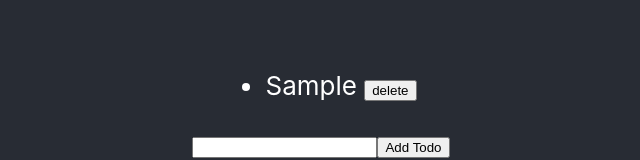
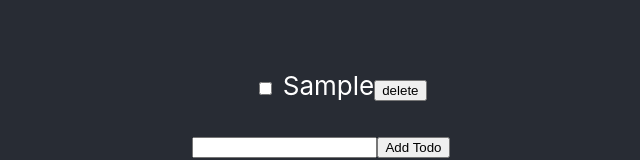
Before and after one commit to AjaySankar/react-todos, a React (Create React App) app: page / in a window 1280 px wide. Both pictures are taken after typing "Sample" into the empty fields and a click on the input "Add Todo". Shown: the part 299-459 px from the top of the page, without its empty margins (319-959 px from the left). Built offline with nearby package versions, Linux system fonts and the light colour scheme.

Commit message:
Added todo complete functionality

```diff
--- a/src/App.css
+++ b/src/App.css
@@ -36,3 +36,7 @@
     transform: rotate(360deg);
   }
 }
+
+ul {
+  list-style: none;
+}
--- a/src/App.js
+++ b/src/App.js
@@ -5,16 +5,28 @@ import TodoForm from './components/TodoForm'
 
 function App() {
   const [todos, addTodos] = useState([])
+
   function addTodo(newTodo) {
     addTodos([...todos, newTodo])
   }
+
   function deleteTodo(todoId) {
     addTodos(todos.filter(({id}) => id !== todoId))
   }
+
+  function toggleCompleted(todoId) {
+    addTodos(todos.map(todo => {
+      if(todo.id === todoId) {
+        return {...todo, ...{'completed': !todo.completed}}
+      }
+      return todo
+    }))
+  }
+
   return (
     <div className="App">
       <header className="App-header">
-        <TodoList todos={todos} deleteTodo={deleteTodo}/>
+        <TodoList todos={todos} deleteTodo={deleteTodo} toggleCompleted={toggleCompleted}/>
         <TodoForm addTodo={addTodo}/>
       </header>
     </div>
--- a/src/components/Todo.js
+++ b/src/components/Todo.js
@@ -1,10 +1,11 @@
 import React from 'react';
 
-const Todo = ({todo, deleteTodo}) => {
-    const {id = 0, task = 'Empty Todo'} = todo
+const Todo = ({todo, deleteTodo, toggleCompleted}) => {
+    const {id = 0, task = 'Empty Todo', completed=false} = todo
     return <li>
                 <div>
-                    <span> {task} </span>
+                    <input type="checkbox" id={id} name={task} value={task} checked={completed} onChange={() => toggleCompleted(id)}/>
+                    <label htmlFor={id}> {task}</label>
                     <input type="button" value="delete" onClick={() => deleteTodo(id)}/>
                 </div>
             </li>
--- a/src/components/TodoForm.js
+++ b/src/components/TodoForm.js
@@ -14,7 +14,7 @@ const TodoForm = ({addTodo}) => {
     function handleSubmit(e){
         e.preventDefault();
         const {task=""} = todo
-        if(task.length > 0) {
+        if(task.trim()) {
             addTodo({...todo, ...{id: uuidv4()}})
             setTodo({...defualtTodo})
         }
--- a/src/components/TodoList.js
+++ b/src/components/TodoList.js
@@ -1,10 +1,11 @@
 import React from 'react';
 import Todo from './Todo'
 
-const TodoList = ({todos, deleteTodo}) => {
+const TodoList = ({todos, deleteTodo, toggleCompleted}) => {
+    window.console.log(todos)
     return <ul>
         {
-        todos.map((todo = {}) => <Todo key={todo.id} todo={todo} deleteTodo={deleteTodo}/>)
+        todos.map((todo = {}) => <Todo key={todo.id} todo={todo} deleteTodo={deleteTodo} toggleCompleted={toggleCompleted}/>)
         }
     </ul>
 };
```
